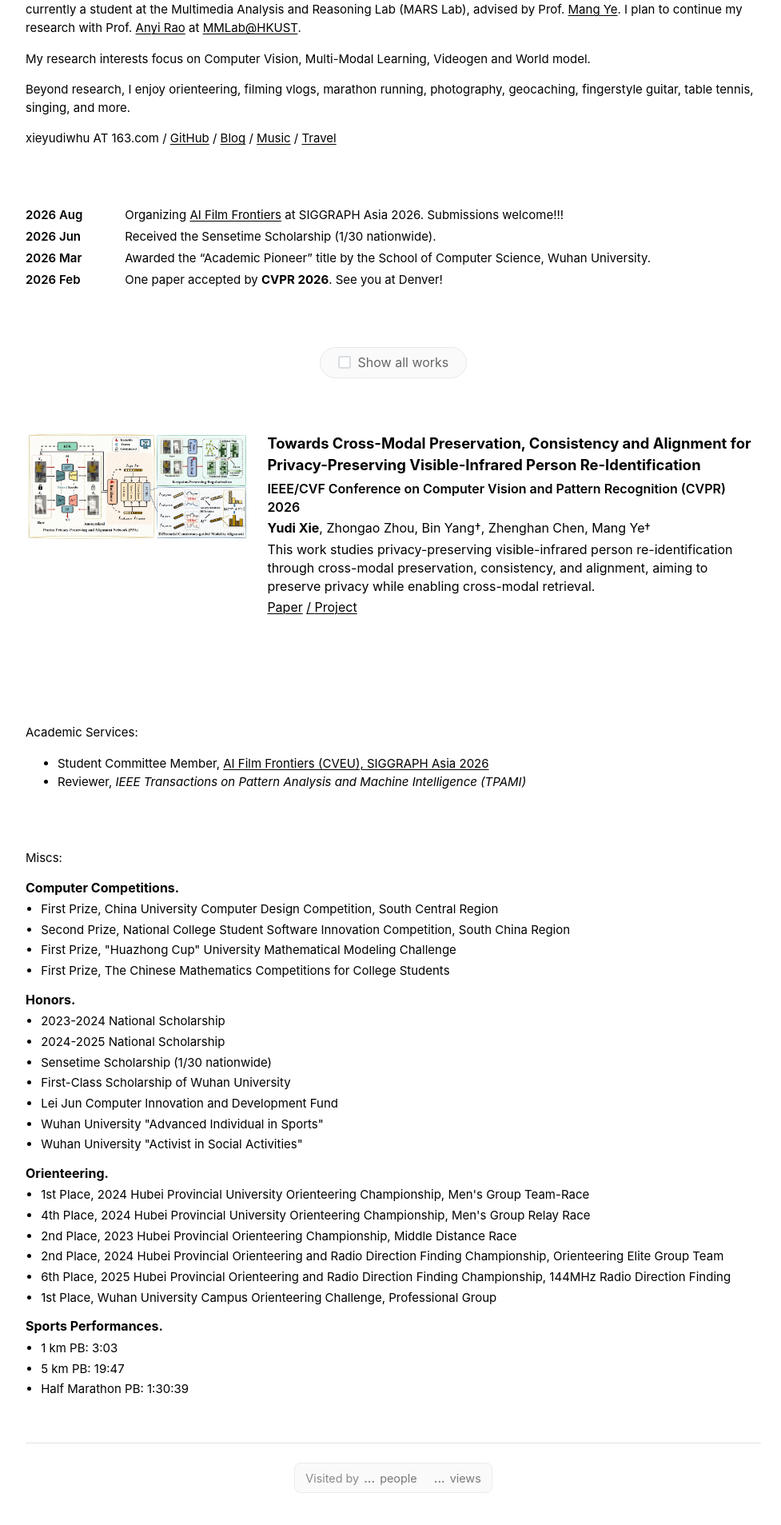
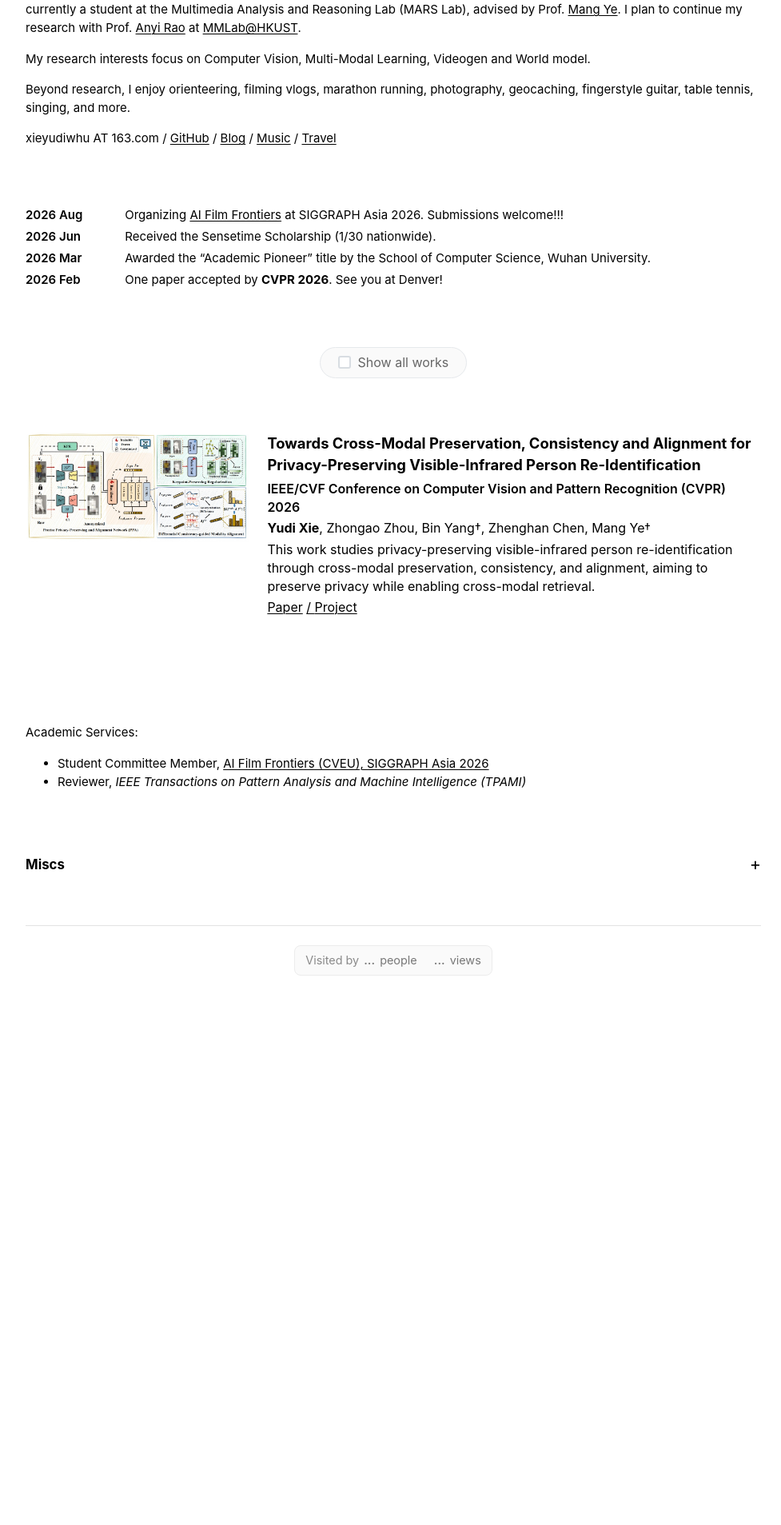
Before and after one commit to Dige945/Dige945.github.io, a Jekyll site: the page built from _pages/about.md, in a window 1280 px wide. Shown: the part 679-2586 px from the top of the page at 80% size, without its empty margins (148-1125 px from the left). Built offline with Jekyll 4.4.1, drawn with Linux system fonts in a browser that asks for light colours; comment, search, counter and statistics services are not loaded; after the commit the page ends 1939 px from its top, so only the background shows below that.

Commit message:
Make homepage misc section collapsible

```diff
--- a/_pages/about.md
+++ b/_pages/about.md
@@ -78,7 +78,8 @@ Academic Services:
 
 ---
 
-Miscs:
+<details class="home-misc-disclosure">
+  <summary>Miscs</summary>
 
 <div class="home-misc">
   <div class="home-misc__group">
@@ -125,3 +126,4 @@ Miscs:
     </ul>
   </div>
 </div>
+</details>
--- a/assets/css/home.css
+++ b/assets/css/home.css
@@ -304,6 +304,44 @@ body.show-all-publications .home-publication.is-extra {
 .home-publication__links a + a::before {
   content: " / ";
   color: var(--home-muted);
+}
+
+.home-misc-disclosure {
+  margin: 0 0 1.2rem;
+}
+
+.home-misc-disclosure summary {
+  display: flex;
+  align-items: center;
+  justify-content: space-between;
+  width: 100%;
+  padding: 0.55rem 0;
+  color: var(--home-text);
+  font-size: 1.05rem;
+  font-weight: 700;
+  cursor: pointer;
+  list-style: none;
+}
+
+.home-misc-disclosure summary::-webkit-details-marker {
+  display: none;
+}
+
+.home-misc-disclosure summary::after {
+  content: "+";
+  color: var(--home-muted);
+  font-size: 1.35rem;
+  font-weight: 400;
+  line-height: 1;
+}
+
+.home-misc-disclosure[open] summary::after {
+  content: "\2212";
+}
+
+.home-misc-disclosure summary:focus-visible {
+  outline: 2px solid rgba(0, 102, 204, 0.32);
+  outline-offset: 4px;
 }
 
 .home-misc__group {
```
